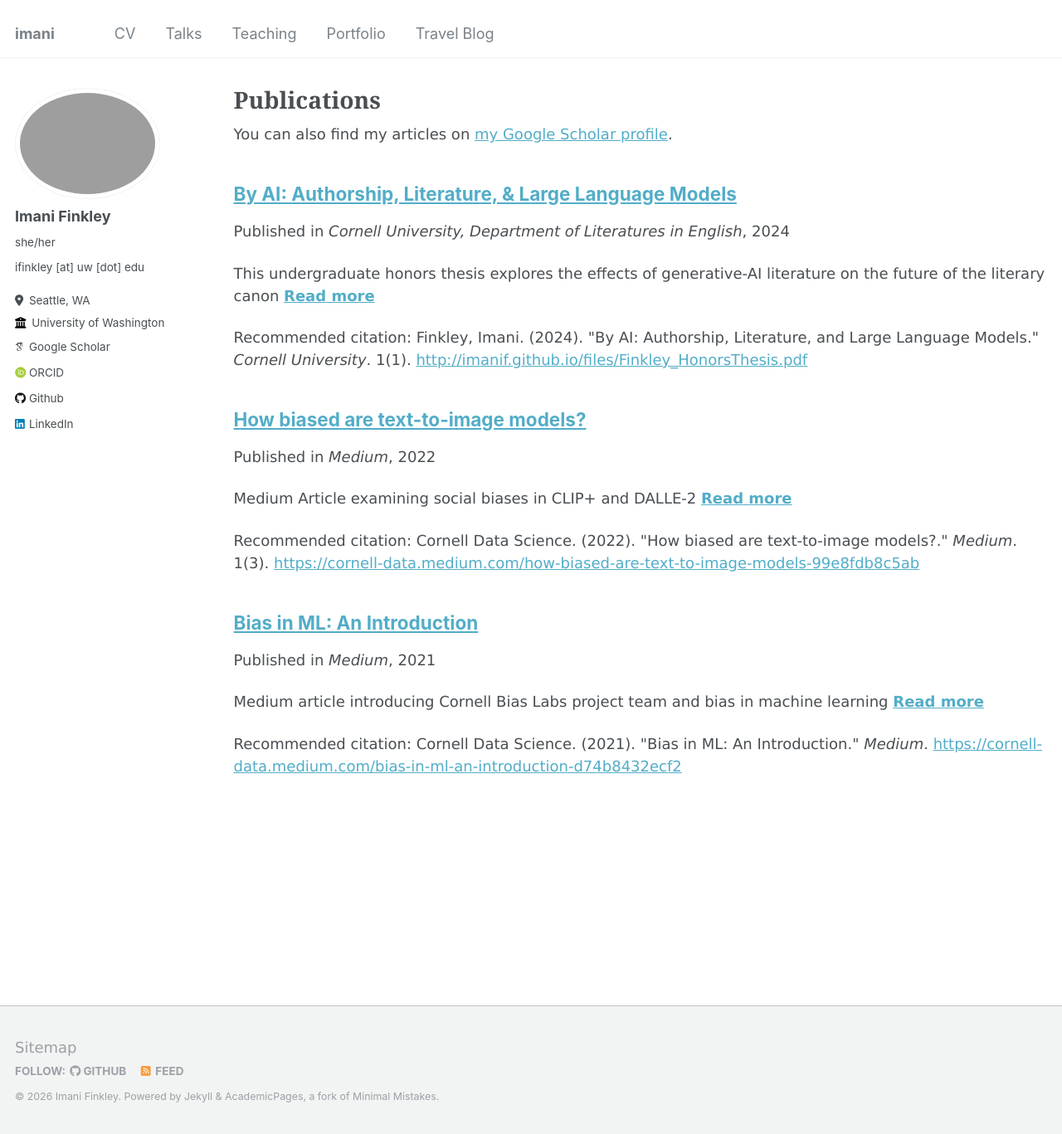
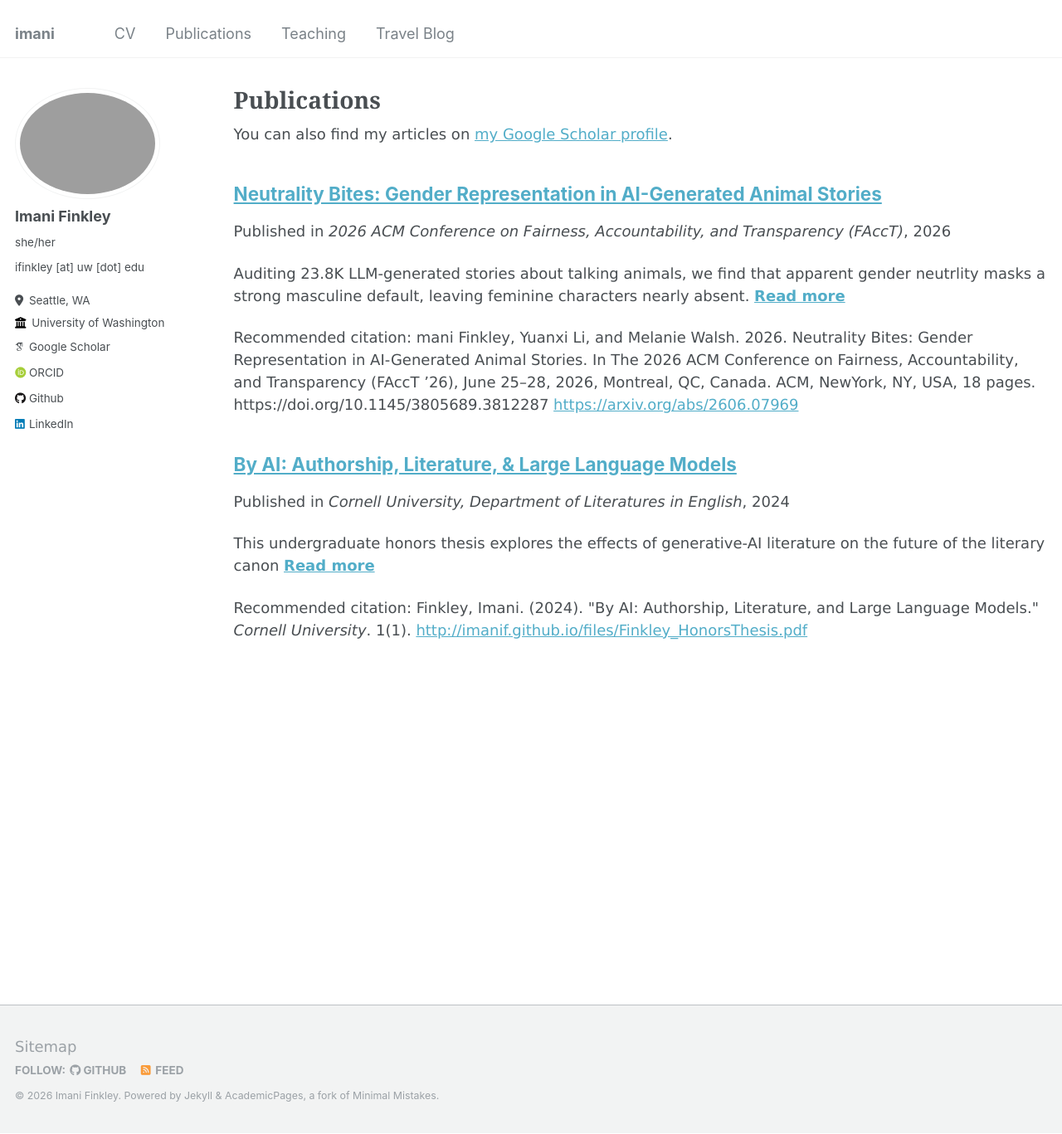
Before and after one commit to imanif/imanif.github.io, a Jekyll site: the page built from _pages/publications.md, in a window 1280 px wide and 1367 px high. Shown: the whole window at 83% size. Built offline with Jekyll 4.4.1, drawn with Linux system fonts in a browser that asks for light colours; some web fonts are replaced.

Commit message:
add publications tab

```diff
--- a/_publications/biaslabs-article1.md
+++ /dev/null
@@ -1,10 +0,0 @@
----
-title: "How biased are text-to-image models?"
-collection: publications
-permalink: /publication/bias-labs-article-1
-excerpt: 'Medium Article examining social biases in CLIP+ and DALLE-2'
-date: 2022-04-07
-venue: 'Medium'
-paperurl: 'https://cornell-data.medium.com/how-biased-are-text-to-image-models-99e8fdb8c5ab'
-citation: 'Cornell Data Science. (2022). &quot;How biased are text-to-image models?.&quot; <i>Medium</i>. 1(3).'
----
--- a/_publications/biaslabs_intro.md
+++ /dev/null
@@ -1,10 +0,0 @@
----
-title: "Bias in ML: An Introduction"
-collection: publications
-permalink: /publication/biaslabs-intro
-excerpt: 'Medium article introducing Cornell Bias Labs project team and bias in machine learning'
-date: 2021-12-05
-venue: 'Medium'
-paperurl: 'https://cornell-data.medium.com/bias-in-ml-an-introduction-d74b8432ecf2'
-citation: 'Cornell Data Science. (2021). &quot;Bias in ML: An Introduction.&quot; <i>Medium</i>.'
----
--- /dev/null
+++ b/_publications/neutralitybites.md
@@ -0,0 +1,10 @@
+---
+title: "Neutrality Bites: Gender Representation in AI-Generated Animal Stories"
+collection: publications
+permalink: /publication/neutralitybites
+excerpt: 'Auditing 23.8K LLM-generated stories about talking animals, we find that apparent gender neutrlity masks a strong masculine default, leaving feminine characters nearly absent.'
+date: 2026-06-06
+venue: '2026 ACM Conference on Fairness, Accountability, and Transparency (FAccT)'
+paperurl: 'https://arxiv.org/abs/2606.07969'
+citation: 'mani Finkley, Yuanxi Li, and Melanie Walsh. 2026. Neutrality Bites: Gender Representation in AI-Generated Animal Stories. In The 2026 ACM Conference on Fairness, Accountability, and Transparency (FAccT ’26), June 25–28, 2026, Montreal, QC, Canada. ACM, NewYork, NY, USA, 18 pages. https://doi.org/10.1145/3805689.3812287'
+---
```
Also changed, not shown: _data/navigation.yml (+6 -6 lines).
